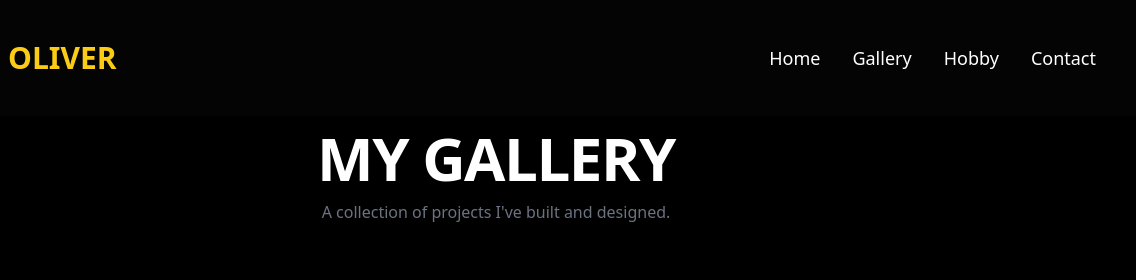
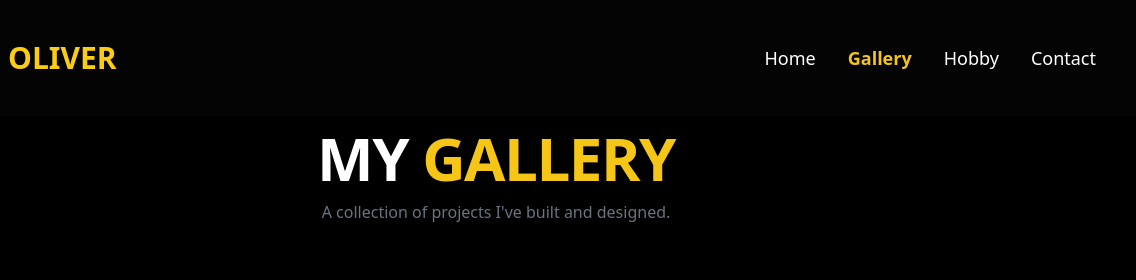
Before and after one commit to onathanael-coding/AFL-3-WEBPROG, a plain HTML site: page gallery.html in a window 1280 px wide. Shown: the top 280 px of the page, 144-1280 px from the left. Drawn offline with nearby package versions, Linux system fonts and the light colour scheme.

Commit message:
FIXX BOLO

```diff
--- a/gallery.html
+++ b/gallery.html
@@ -61,7 +61,7 @@
     <!-- MAIN -->
     <main class="min-h-screen pt-32 pb-20 px-4">
         <div class="max-w-5xl mx-auto text-center">
-            <h1 class="text-4xl md:text-6xl font-bold tracking-tight reveal">MY GALLERY</h1>
+            <h1 class="text-4xl md:text-6xl font-bold tracking-tight reveal">MY <span style="color:#F5C518">GALLERY</span></h1>
             <p class="text-gray-500 mt-3 text-sm md:text-base reveal" style="transition-delay:0.1s">A collection of projects I've built and designed.</p>
         </div>
 
--- a/script.js
+++ b/script.js
@@ -179,3 +179,13 @@
         }, 1200);
     });
 }
+
+const navLinks = $qa('nav a');
+const currentPage = window.location.pathname.split('/').pop() || 'index.html';
+
+navLinks.forEach(link => {
+    const linkPage = link.getAttribute('href').split('/').pop();
+    if (linkPage === currentPage) {
+        link.classList.add('active-nav');
+    }
+});
--- a/style.css
+++ b/style.css
@@ -189,6 +189,11 @@ body {
 .nav-link:hover::after,
 .nav-link.active::after {
     width: 100%;
+}
+
+.active-nav {
+    color: #F5C518 !important;
+    font-weight: 600;
 }
 
 /* MOBILE MENU */
```
Also changed, not shown: contact.html (+1 -1 lines). Lines whose indentation alone changed are shown as unchanged.
